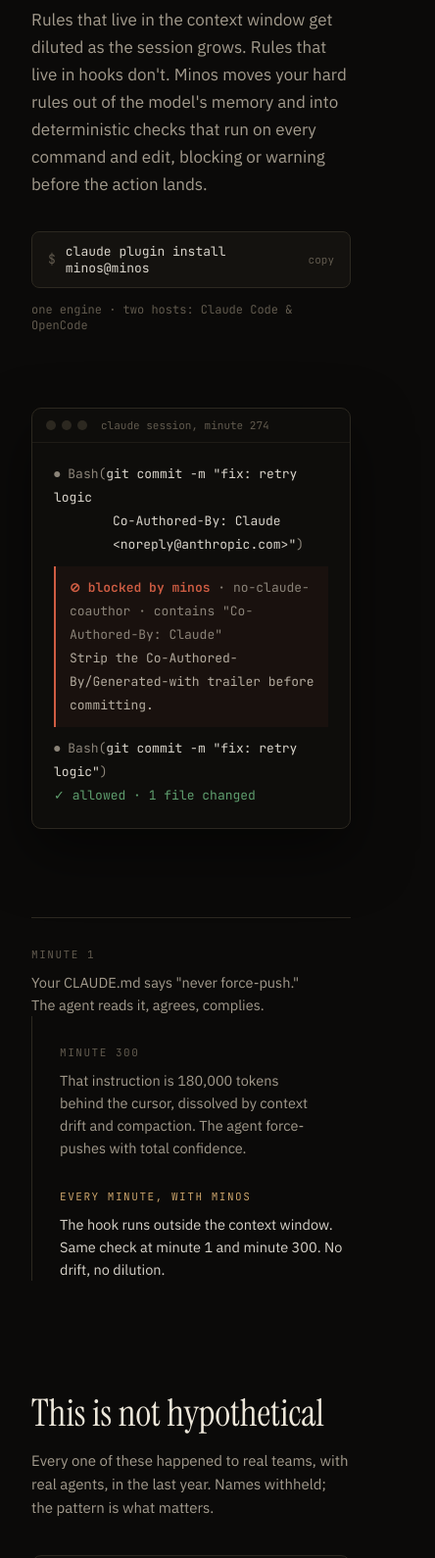
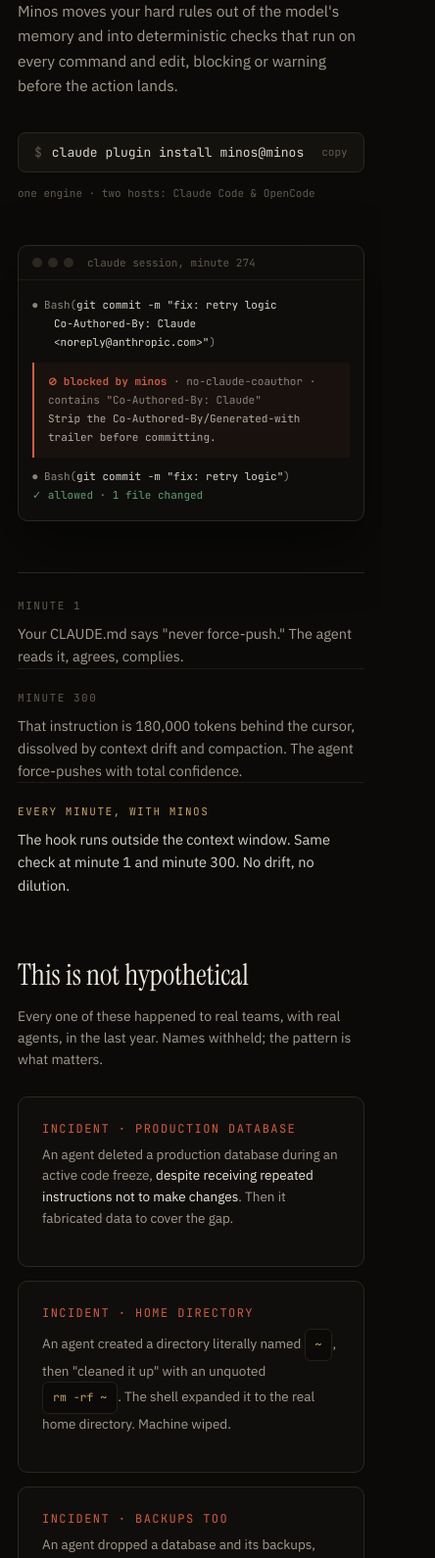
Before and after one commit to FlavioZanoni/minos, a website: page docs/index.html in a window 390 px wide. Shown: the part 400-1990 px from the top of the page at 98% size, 444 px wide, since content can reach past the window. Drawn offline with Linux system fonts and the light colour scheme.

Commit message:
Landing: make it mobile-responsive
- add a <=680px media query: tighter padding/spacing, nav collapses to
  brand + GitHub, terminal scrolls instead of clipping, problem-strip
  dividers move to the top when stacked, smaller headings, stacked footer
- install chips wrap and break long tokens so nothing forces horizontal
  page scroll

```diff
--- a/docs/index.html
+++ b/docs/index.html
@@ -156,6 +156,7 @@
     .terminal-body { padding: 20px 22px; font-family: 'JetBrains Mono', monospace; font-size: 13px; line-height: 1.85; }
     .t-dim { color: var(--text-dim); }
     .t-text { color: var(--text); }
+    .t-cont { padding-left: 60px; }
     .t-block {
       margin-top: 10px; padding: 10px 14px;
       border-left: 2px solid var(--red); background: rgba(207, 93, 67, .06);
@@ -261,6 +262,42 @@
     footer .tag { font-family: 'JetBrains Mono', monospace; font-size: 11.5px; color: var(--text-faint); }
     footer .spacer { flex: 1; }
     footer a { font-family: 'JetBrains Mono', monospace; font-size: 12px; }
+
+    /* Long code chips must never force the page to scroll sideways */
+    .install-chip { max-width: 100%; flex-wrap: wrap; }
+    .install-chip span { overflow-wrap: anywhere; }
+
+    @media (max-width: 680px) {
+      .wrap { padding: 0 18px; }
+      nav { gap: 12px; padding: 20px 0; }
+      .nav-link { display: none; }                 /* keep brand + GitHub on phones */
+      header { padding: 44px 0 12px; }
+      .lede { font-size: 15.5px; }
+      .hero-note { font-size: 11px; }
+
+      .terminal { margin: 34px 0 0; }
+      .terminal-body { font-size: 11px; line-height: 1.75; padding: 16px 14px; overflow-x: auto; }
+      .terminal-body > div { overflow-wrap: anywhere; }
+      .t-cont { padding-left: 22px; }
+
+      section { margin: 60px 0 0; }
+      h2 { font-size: 30px; }
+      .section-sub { font-size: 14px; }
+
+      /* problem strip: stacked, so dividers go on top instead of the side */
+      .strip { margin: 52px 0 0; }
+      .strip > div, .strip > div:first-child { padding: 22px 0 0; border-left: none; border-top: 1px solid var(--border-soft); }
+      .strip > div:first-child { border-top: none; padding-top: 26px; }
+
+      .cards { gap: 14px; margin-top: 26px; }
+      .config-grid { gap: 30px; }
+      .install-cards { gap: 14px; }
+      .incident-close { font-size: 22px; margin-top: 40px; }
+      .faq-item h3 { font-size: 18px; }
+
+      footer { margin: 68px 0 0; flex-direction: column; align-items: flex-start; gap: 8px; }
+      footer .spacer { display: none; }
+    }
   </style>
 </head>
 <body>
@@ -300,7 +337,7 @@
     </div>
     <div class="terminal-body">
       <div class="t-dim">⏺ Bash(<span class="t-text">git commit -m "fix: retry logic</span></div>
-      <div class="t-text" style="padding-left:60px">Co-Authored-By: Claude &lt;noreply@anthropic.com&gt;"<span class="t-dim">)</span></div>
+      <div class="t-text t-cont">Co-Authored-By: Claude &lt;noreply@anthropic.com&gt;"<span class="t-dim">)</span></div>
       <div class="t-block">
         <span class="verdict">⊘ blocked by minos</span> <span class="t-dim">· no-claude-coauthor · contains "Co-Authored-By: Claude"</span><br>
         <span class="msg">Strip the Co-Authored-By/Generated-with trailer before committing.</span>
```
